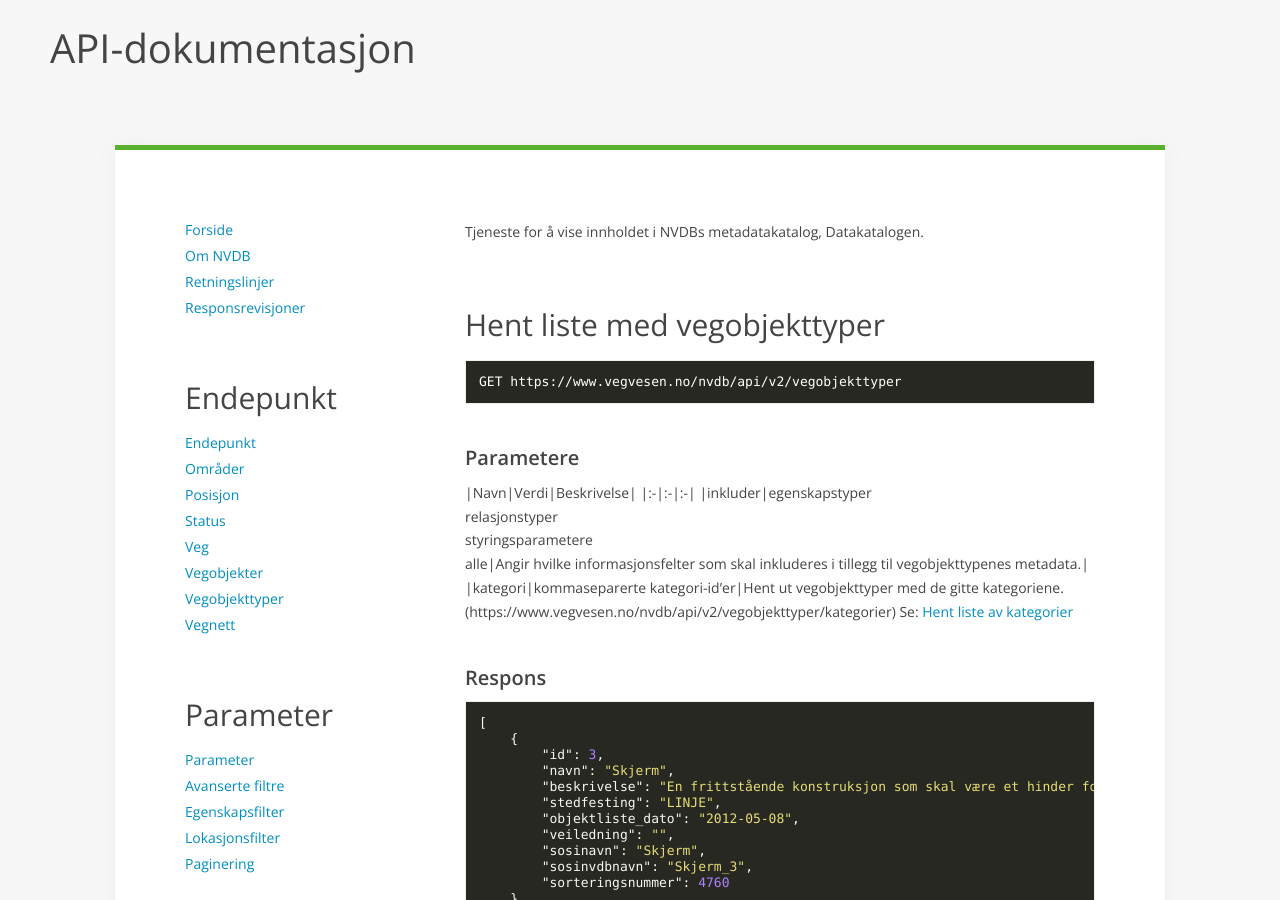
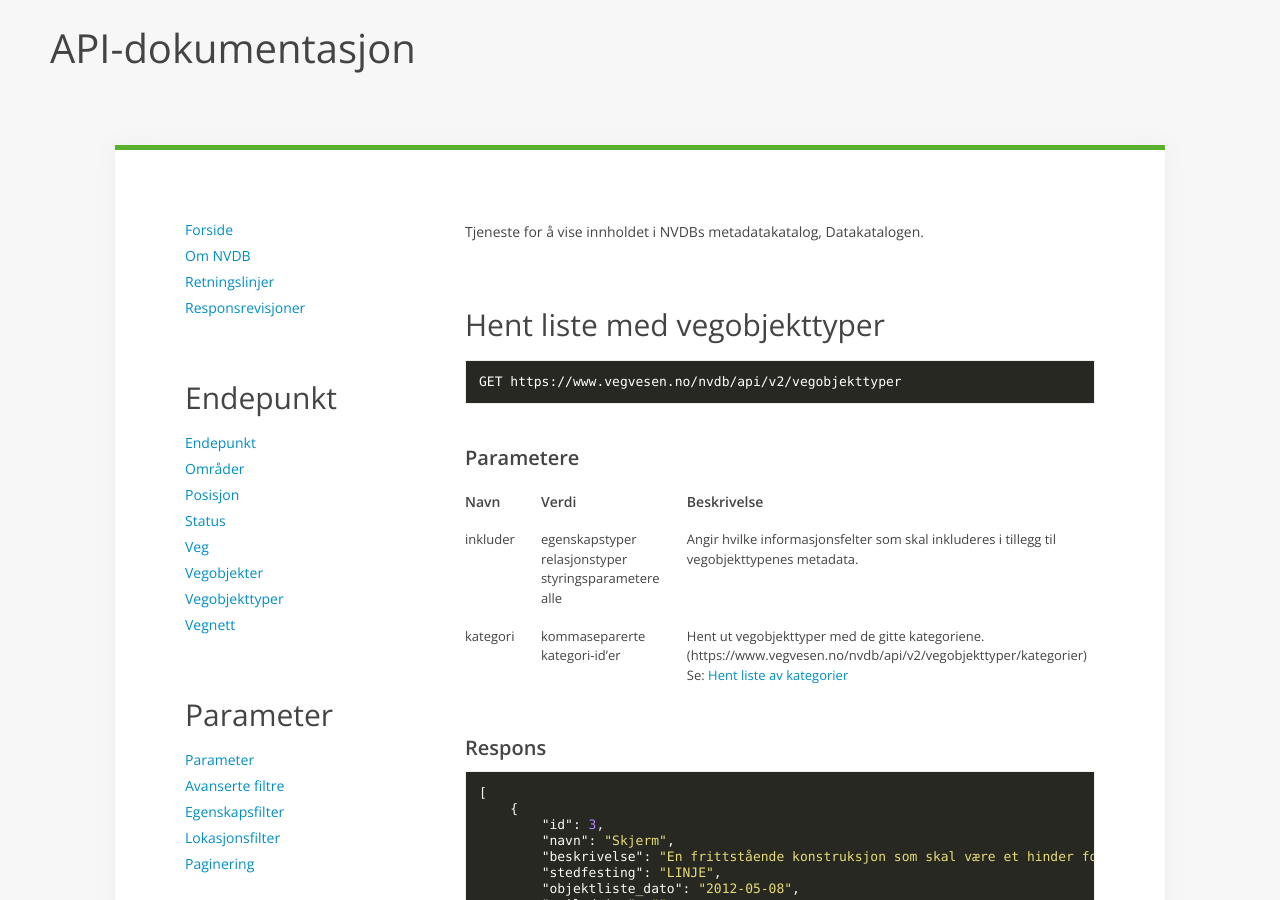
Before and after one commit to nvdb-vegdata/apidokumentasjon, a Jekyll site: the page built from endepunkt/vegobjekttyper.md, in a window 1280 px wide and 900 px high. Built offline with Jekyll 4.4.1, drawn with Linux system fonts in a browser that asks for light colours; our own code applies the rules of GitHub Pages for plain Markdown files; part of the change alters nothing that is shown.

```diff
--- a/endepunkt/vegobjekttyper.md
+++ b/endepunkt/vegobjekttyper.md
@@ -17,8 +17,7 @@ GET https://www.vegvesen.no/nvdb/api/v2/vegobjekttyper
 |Navn|Verdi|Beskrivelse|
 |:-|:-|:-|
 |inkluder|egenskapstyper<br>relasjonstyper<br>styringsparametere<br>alle|Angir hvilke informasjonsfelter som skal inkluderes i tillegg til vegobjekttypenes metadata.|
-|kategori|kommaseparerte kategori-id'er|Hent ut vegobjekttyper med de gitte kategoriene. (https://www.vegvesen.no/nvdb/api/v2/vegobjekttyper/kategorier) Se: [Hent liste av kategorier](## Hent liste over kategorier
-)
+|kategori|kommaseparerte kategori-id'er|Hent ut vegobjekttyper med de gitte kategoriene. (https://www.vegvesen.no/nvdb/api/v2/vegobjekttyper/kategorier) Se: [Hent liste av kategorier](#Hent liste over kategorier)|
 
 ### Respons
 
```
